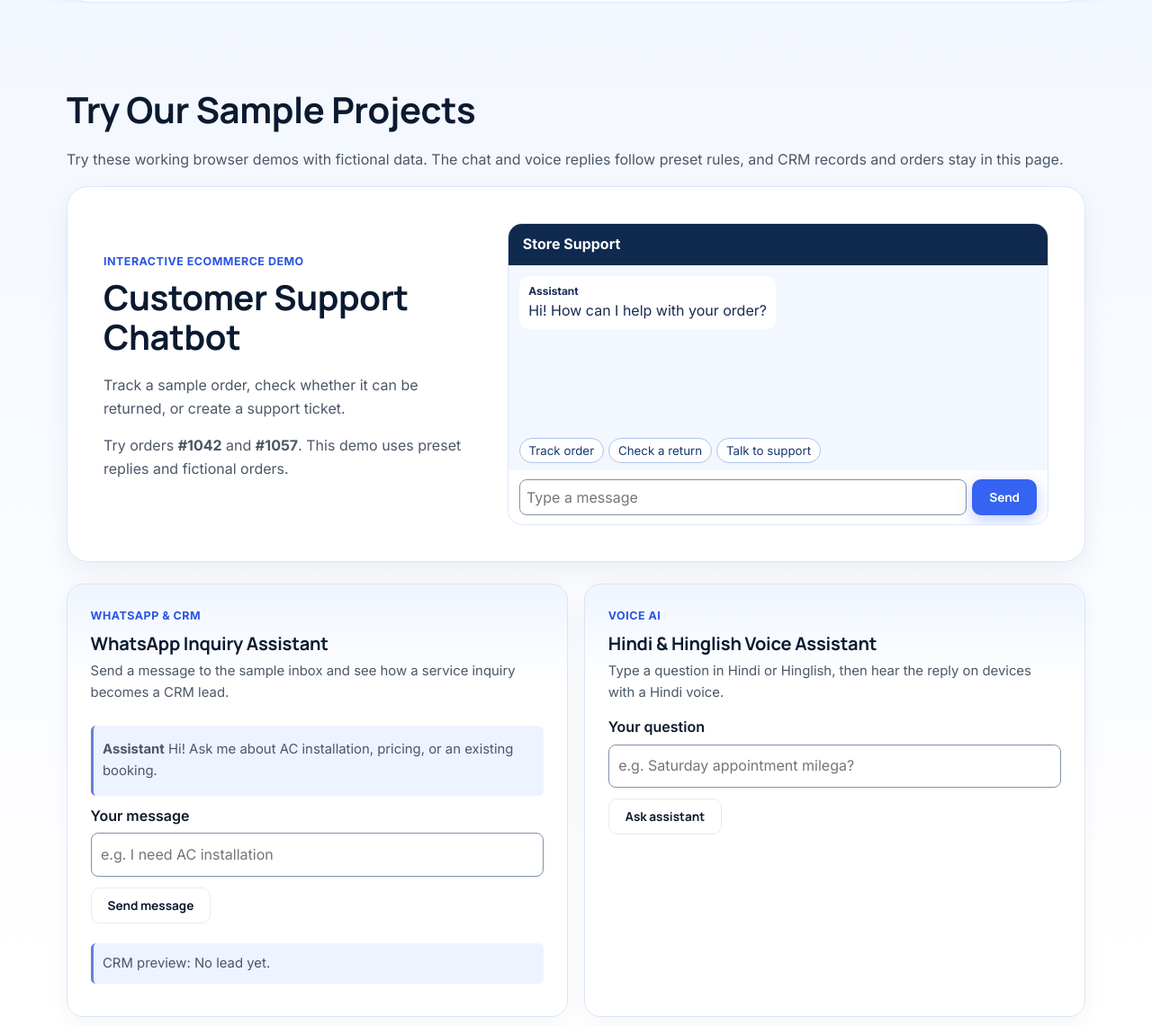
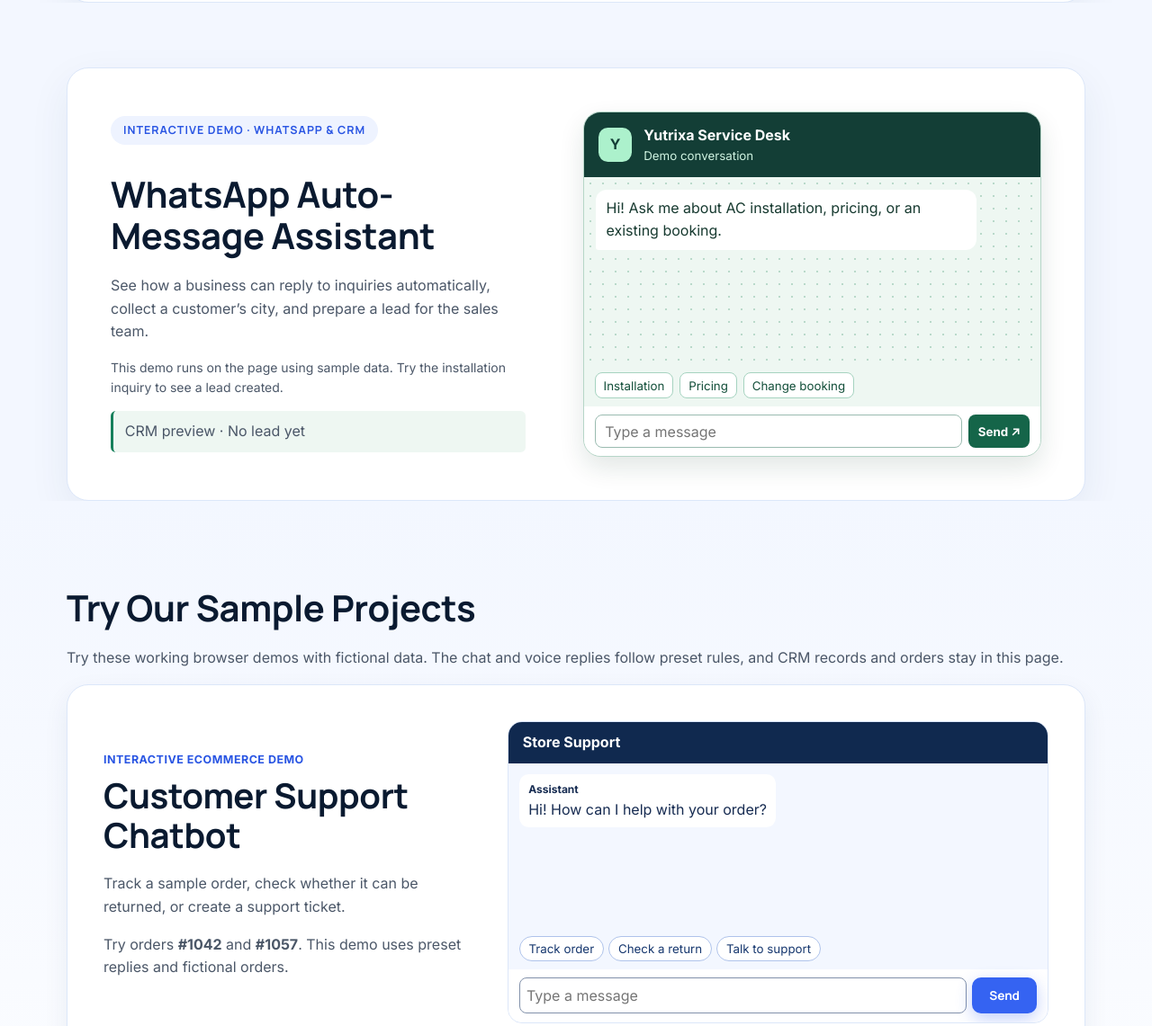
Before and after one commit to yutrixaa-star/yutrixa, a website: page public/work.html in a window 1280 px wide. Shown: the part 1191-2332 px from the top of the page at 90% size. Drawn offline with Linux system fonts and the light colour scheme.

Commit message:
Feature WhatsApp auto-message assistant with interactive inbox

```diff
--- a/public/work.html
+++ b/public/work.html
@@ -10,6 +10,23 @@
 <link rel="icon" type="image/svg+xml" href="/assets/favicon.svg" />
 <link rel="stylesheet" href="/css/style.css" />
 <style>
+  #whatsapp-assistant { scroll-margin-top:5rem; }
+  .wa-console { min-width:0; border-radius:1.2rem; overflow:hidden; border:1px solid #b6d6c8; background:#eef7f2; box-shadow:0 12px 28px #143d291f; }
+  .wa-header { display:flex; align-items:center; gap:.8rem; padding:.8rem 1rem; background:#133e36; color:white; }
+  .wa-header small { display:block; color:#cff3e1; }
+  .wa-avatar { display:grid; place-items:center; width:2.35rem; height:2.35rem; border-radius:.65rem; background:#acf1cc; color:#133e36; font-weight:800; }
+  #chat-log.wa-log { display:flex; flex-direction:column; gap:.55rem; height:13rem; max-height:none; overflow:auto; padding:.85rem; background:radial-gradient(#b9d9ca 1px,transparent 1px) 0 0 / 14px 14px, #eef7f2; }
+  #chat-log .wa-message { align-self:start; max-width:88%; margin:0; padding:.48rem .7rem; background:white; color:#173a30; border-radius:.75rem .75rem .75rem .2rem; overflow-wrap:anywhere; }
+  #chat-log .wa-message-user { align-self:end; background:#c3efda; border-radius:.75rem .75rem .2rem .75rem; }
+  .wa-message strong { display:block; font-size:.72rem; }
+  .wa-actions, .wa-composer { display:flex; gap:.45rem; padding:.55rem .75rem; }
+  .wa-actions { flex-wrap:wrap; }
+  .wa-actions button { background:white; color:#134f3a; border:1px solid #a6d3c0; border-radius:.5rem; padding:.35rem .55rem; }
+  .wa-composer { background:white; }
+  .wa-composer input { min-width:0; flex:1; padding:.48rem .65rem; border:1px solid #9abbb0; border-radius:.5rem; }
+  .wa-composer button { color:white; background:#156549; border:0; border-radius:.5rem; padding:.45rem .65rem; font-weight:700; }
+  .wa-crm { margin:.9rem 0 0; padding:.65rem .8rem; border-inline-start:3px solid #16805b; background:#eef7f2; border-radius:.35rem; overflow-wrap:anywhere; }
+
   .support-demo { display:grid; grid-template-columns:minmax(0, .8fr) minmax(0, 1.2fr); gap:clamp(1rem,4vw,3rem); align-items:center; padding:clamp(1rem,4vw,2.5rem); margin-bottom:1.5rem; border:1px solid #dce7f9; border-radius:1.5rem; background:#fff; box-shadow:0 10px 28px #17376312; scroll-margin-top:5rem; }
   .support-demo h3 { font-size:clamp(1.7rem,3vw,2.45rem); }
   .support-console { min-width:0; border:1px solid #dce7f9; border-radius:1rem; overflow:hidden; background:#f3f7ff; }
@@ -137,6 +154,7 @@
     <h1 id="portfolio-title">See what we build.<br><span>Try it yourself.</span></h1>
     <p>Explore our live booking assistant and try hands-on demos for customer support, automation, ecommerce, and more.</p>
     <a href="#featured-project" class="btn btn-primary">See the Live Project</a>
+    <a href="#whatsapp-assistant" class="portfolio-hero-link">Try WhatsApp Auto-Replies</a>
     <a href="#interactive-demos" class="portfolio-hero-link">Explore the Demos <span aria-hidden="true">↓</span></a>
   </div>
 </section>
@@ -173,6 +191,38 @@
   </div>
 </section>
 
+<section class="portfolio-spotlight" id="whatsapp-assistant" aria-labelledby="whatsapp-title">
+  <div class="container">
+    <article class="featured-work">
+      <div class="featured-work-copy">
+        <div class="eyebrow">Interactive demo · WhatsApp &amp; CRM</div>
+        <h2 id="whatsapp-title">WhatsApp Auto-Message Assistant</h2>
+        <p>See how a business can reply to inquiries automatically, collect a customer’s city, and prepare a lead for the sales team.</p>
+        <p class="featured-work-note">This demo runs on the page using sample data. Try the installation inquiry to see a lead created.</p>
+        <p class="wa-crm" id="crm-preview" role="status">CRM preview · No lead yet</p>
+      </div>
+      <div class="wa-console">
+        <div class="wa-header">
+          <span class="wa-avatar" aria-hidden="true">Y</span>
+          <div><strong>Yutrixa Service Desk</strong><small>Demo conversation</small></div>
+        </div>
+        <div id="chat-log" class="wa-log" role="log" aria-label="Sample WhatsApp conversation">
+          <p class="wa-message">Hi! Ask me about AC installation, pricing, or an existing booking.</p>
+        </div>
+        <div class="wa-actions" aria-label="Suggested messages">
+          <button type="button" data-wa-message="I need AC installation">Installation</button>
+          <button type="button" data-wa-message="How much does it cost?">Pricing</button>
+          <button type="button" data-wa-message="Change an existing booking">Change booking</button>
+        </div>
+        <form id="chat-demo" class="wa-composer">
+          <input id="demo-message" name="message" aria-label="Message to the service desk" required maxlength="120" placeholder="Type a message" autocomplete="off">
+          <button type="submit">Send <span aria-hidden="true">↗</span></button>
+        </form>
+      </div>
+    </article>
+  </div>
+</section>
+
 <section class="section" id="interactive-demos" aria-labelledby="sample-heading">
   <div class="container">
     <div class="section-header">
@@ -203,19 +253,6 @@
       </div>
     </article>
     <div class="portfolio-demos">
-      <article class="card work-card sample-demo">
-        <span class="demo-cat">WhatsApp &amp; CRM</span>
-        <h3>WhatsApp Inquiry Assistant</h3>
-        <p>Send a message to the sample inbox and see how a service inquiry becomes a CRM lead.</p>
-        <form id="chat-demo">
-          <div class="demo-output" id="chat-log" role="log" aria-label="Sample conversation"><p><strong>Assistant</strong> Hi! Ask me about AC installation, pricing, or an existing booking.</p></div>
-          <label for="demo-message">Your message</label>
-          <input id="demo-message" name="message" required maxlength="120" placeholder="e.g. I need AC installation" autocomplete="off">
-          <button class="btn btn-outline btn-sm">Send message</button>
-        </form>
-        <p class="demo-output" id="crm-preview" role="status">CRM preview: No lead yet.</p>
-      </article>
-
       <article class="card work-card sample-demo">
         <span class="demo-cat">Voice AI</span>
         <h3>Hindi &amp; Hinglish Voice Assistant</h3>
@@ -442,14 +479,15 @@ function addChatMessage(sender, message) {
   const line = document.createElement('p');
   const label = document.createElement('strong');
   label.textContent = sender;
+  line.className = sender === 'You' ? 'wa-message wa-message-user' : 'wa-message';
   line.append(label, ' ' + message);
   log.append(line);
   log.scrollTop = log.scrollHeight;
 }
 
 let collectingCity = false;
-onDemoSubmit('chat-demo', (data) => {
-  const message = data.get('message').trim();
+function sendWhatsAppDemoMessage(rawMessage) {
+  const message = rawMessage.trim();
   if (!message) return;
   addChatMessage('You', message);
   let reply;
@@ -469,7 +507,14 @@ onDemoSubmit('chat-demo', (data) => {
     reply = 'I can help with AC installation, pricing, or changes to an existing booking.';
   }
   addChatMessage('Assistant', reply);
+}
+
+onDemoSubmit('chat-demo', (data) => {
+  sendWhatsAppDemoMessage(data.get('message'));
   byId('demo-message').value = '';
+});
+document.querySelectorAll('[data-wa-message]').forEach((button) => {
+  button.addEventListener('click', () => sendWhatsAppDemoMessage(button.dataset.waMessage));
 });
 
 const speech = window.speechSynthesis;
```
